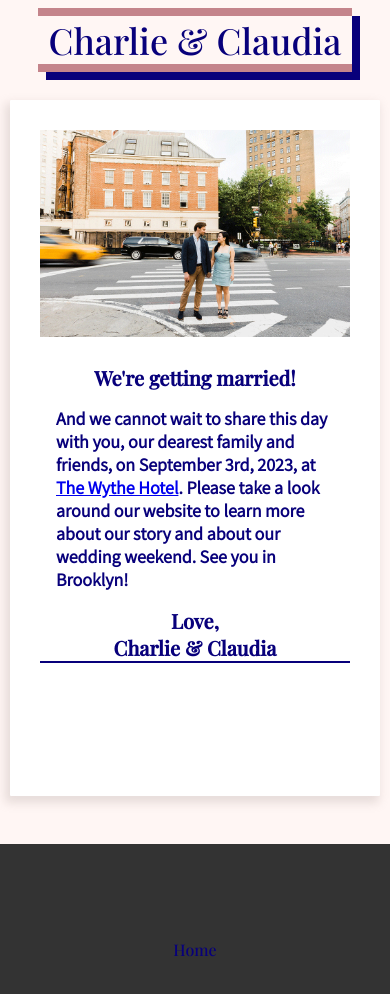
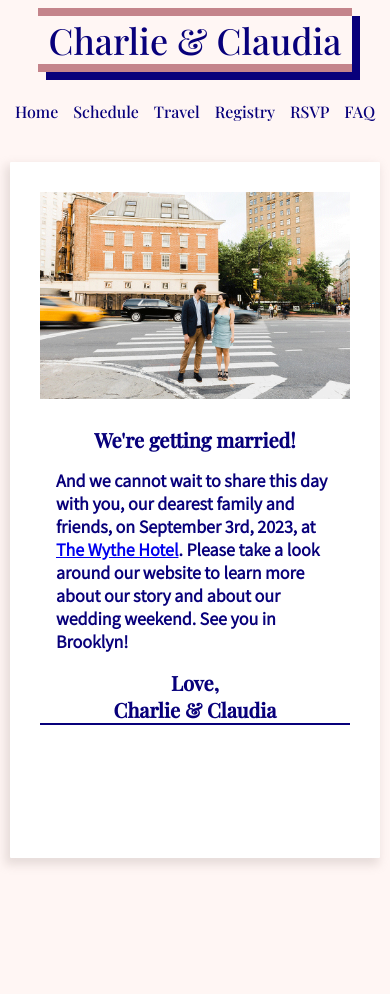
Before and after one commit to CharlieAnderson/charlie-and-claudia, a React (Create React App) app: page / in a window 390 px wide. Shown: the top 994 px of the page. Built offline with nearby package versions, Linux system fonts and the light colour scheme; a web font is replaced by a local one.

Commit message:
change room block link, make mobile responsive

```diff
--- a/src/components/NavBar.js
+++ b/src/components/NavBar.js
@@ -3,10 +3,20 @@ import NavBarItem from './NavBarItem'
 import floral1 from '../images/3l.png'
 import floral2 from '../images/3r.png'
 
+function toggleMenu() {
+    var x = document.getElementById("navlinks");
+    if (x.className === "NavLinks") {
+        x.className += " Open";
+    } else {
+        x.className = "NavLinks";
+    }
+}
+
 export default function NavBar(props) {
     return <div className='NavBar'>
+            {/* <a href="javascript:void(0);" className="Hamburger" onClick={toggleMenu}>&#9776;</a> */}
             <img className="L-Floral" src={floral1}></img>
-            <div className='NavLinks '>
+            <div className="NavLinks Open" id="navlinks">
                 <NavBarItem title="Home" route="/home"/>
                 <NavBarItem title="Schedule" route="/schedule" />
                 <NavBarItem title="Travel" route="/travel" />
@@ -16,7 +26,6 @@ export default function NavBar(props) {
                 <NavBarItem title="RSVP" route="/rsvp" />
                 <NavBarItem title="FAQ" route="/faq" />
             </div>
-            <div className='' />
             <img className="R-Floral" src={floral2}></img>
         </div>
 }
--- a/src/routes/page3.js
+++ b/src/routes/page3.js
@@ -53,7 +53,7 @@ export default function Page3() {
         <br/>
         <br/>
         <div className="button-container">
-          <a className="Center filled-button" href="https://www.mews.li/distributor/6b87e134-8c75-468a-82d4-aca900c43c70?mewsAvailabilityBlockId=dd38cc90-9785-4f46-927a-af26012e88fd"  target="_blank">Our Room-Block portal</a>
+          <a className="Center filled-button" href="https://app.mews.com/distributor/6b87e134-8c75-468a-82d4-aca900c43c70?mewsAvailabilityBlockId=dd38cc90-9785-4f46-927a-af26012e88fd"  target="_blank">Our Room-Block portal</a>
         </div>
       </Body>,
 
--- a/src/styles/Mobile.css
+++ b/src/styles/Mobile.css
@@ -1,8 +1,6 @@
 
 @media screen and (max-width: 599px) {
 
-  .Content {
-  }
 
   .HeaderBar {
       margin: 8px;
@@ -28,62 +26,44 @@
       text-align: left;
   }
 
-
-  .NavBar .NavLinks {
-    position: fixed;
-    top: 0;
-    left: 0;
-    background-color: #333;
-    height: 100vh;
-    width: 100%;
-    flex-direction: column;
-    justify-content: space-evenly;
-    align-items: center;
-    overflow-x: hidden;
-    transition: all 0.3s ease-in-out;
-    transform: translateY(100%);
+  .NavBarItem {
+    padding-top: 0px;
+    padding-bottom: 20px;
   }
 
-  .NavBar .NavLinks.show {
-    transform: translateY(0);
-  }
-
-  .NavBar .NavLinks .NavBarItem {
-    width: 100%;
-    text-align: center;
-    padding: 15px;
-  }
-
-  .burger {
-    display: block;
-    position: fixed;
-    background-color: #000;
-    bottom: 0;
-    right: 2.5%;
-    padding: 12px;
-    border-radius: 100%;
-    box-shadow: 2px 2px 5px 0px #aaaaaa
-  }
-
-  .NavLinks {
+  .NavLinks.Open {
     position:relative;
     display: flex;
     justify-content: space-evenly;
     margin: 0;
     width: 100%;
-    background-color:rgb(255, 214, 221);
+    /* background-color:rgb(255, 214, 221); */
   }
 
+  .NavLinks.Open .NavBarItem {
+
+  }
+/*
+  .NavBarItem:not(:first-child) {
+    display: none;
+  } */
+
   .NavBarItem {
-    padding: 10px;
+    float: left;
+    display: block;
+    text-align: center;
+    text-decoration: none;
+    text-align: left;
   }
-
 
   .NavBarItem:hover,
   .NavBarItem:focus {
-    background-color: rgb(237, 164, 255);
+
   }
 
+  .NavBarItem:hover, .NavBarItem:focus {
+    text-decoration: underline;
+  }
 
   .content {
     display: flex;
@@ -109,6 +89,18 @@
     background: rgba(255, 246, 241, 0.8);
     border-radius: 4px;
     box-shadow: 0 10px 20px rgba(25, 25, 25, 0.107);
+  }
+
+  .Hamburger  {
+
+    float: right;
+    display: block;
+  }
+
+  .NavLinks.Open .Hamburger {
+    position: absolute;
+    right: 0;
+    top: 0;
   }
 
   .ContentHeader {
--- a/src/styles/Shared.css
+++ b/src/styles/Shared.css
@@ -48,11 +48,6 @@ img {
   width:100%;
   justify-content: center;
   align-items: center;
-}
-
-.NavHamburger {
-  padding-right: 20px;
-  cursor: pointer;
 }
 
 .NavHamburger .line {
@@ -197,6 +192,9 @@ img {
   transition: 300ms;
 }
 
+.Hamburger {
+  display: none;
+}
 
 .Left {
   float: left;
@@ -206,7 +204,6 @@ img {
   float: right;
 }
 
-
 .Center {
   float:unset;
   text-align:center;
```
